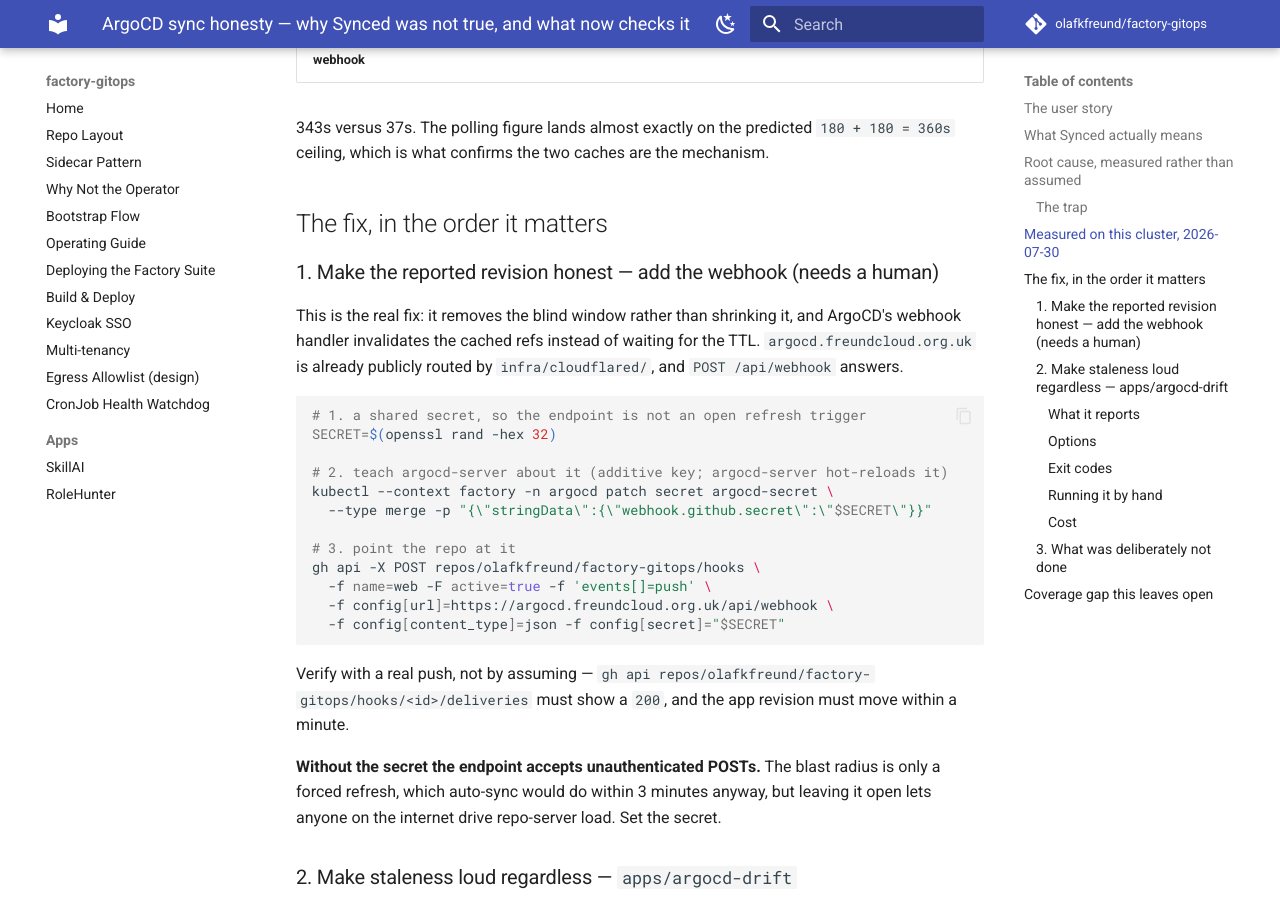
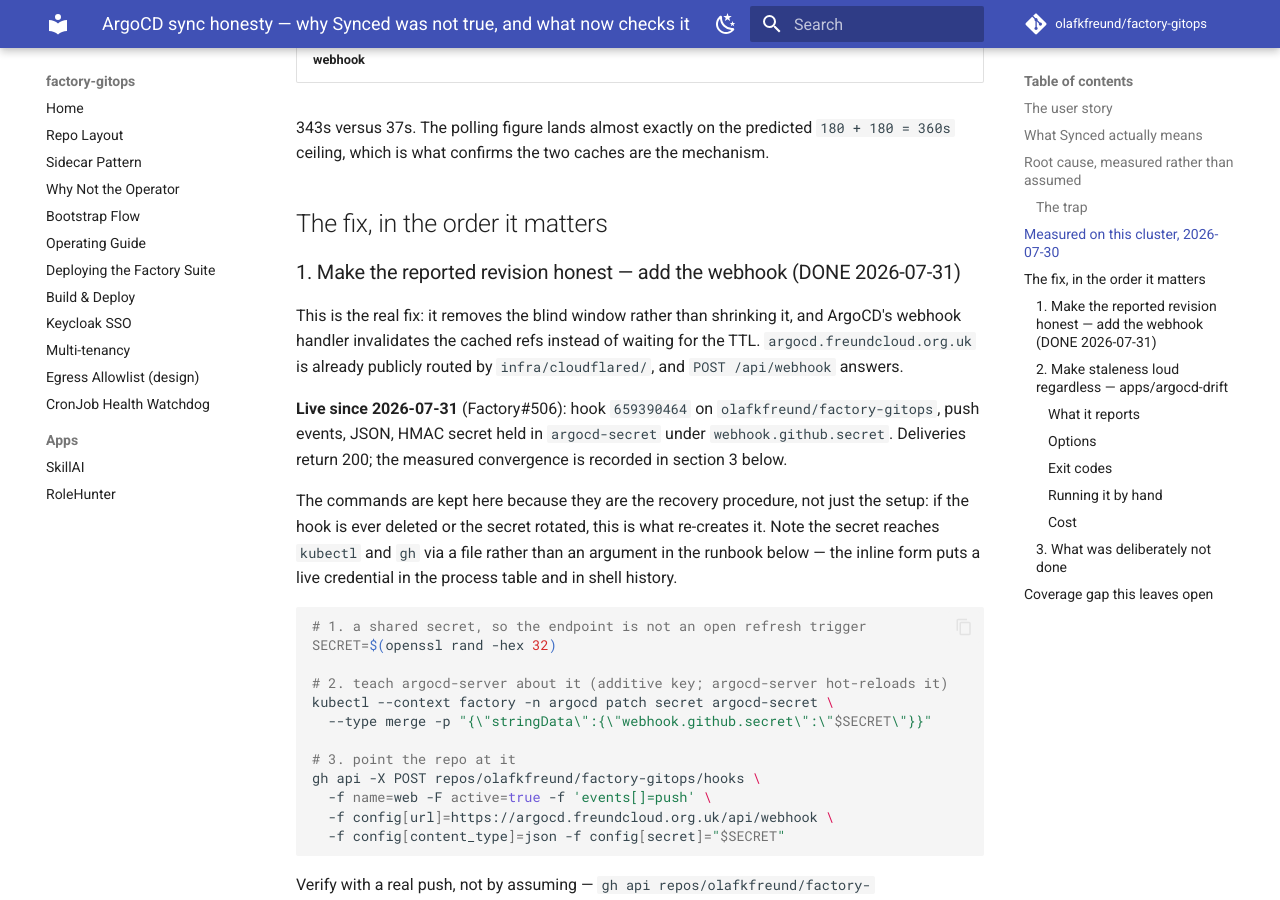
Before and after one commit to olafkfreund/factory-gitops, an MkDocs documentation site: the page built from docs/argocd-sync-honesty.md, in a window 1280 px wide and 900 px high, scrolled down 2048 px. Built offline with MkDocs 1.6.1 and Material for MkDocs 9.7.7, drawn with Linux system fonts in a browser that asks for light colours; comment, search, counter and statistics services are not loaded.

Commit message:
docs(argocd): the webhook is live — record the hook and the recovery procedure (Factory#506)
Hook 659390464 on olafkfreund/factory-gitops, push events, JSON, HMAC secret in
argocd-secret under webhook.github.secret. Pings deliver 200.

This commit doubles as the measurement: it is the first push with the webhook in
place, so the convergence it produces is the evidence for lowering
DRIFT_TOLERANCE_SECONDS.

Co-Authored-By: Claude Opus 5 (1M context) <noreply@anthropic.com>
Claude-Session: https://claude.ai/code/session_018wMFStFqdiP1CgrNwjcDje

````diff
--- a/docs/argocd-sync-honesty.md
+++ b/docs/argocd-sync-honesty.md
@@ -83,12 +83,23 @@ mechanism.
 
 ## The fix, in the order it matters
 
-### 1. Make the reported revision honest — add the webhook (needs a human)
+### 1. Make the reported revision honest — add the webhook (DONE 2026-07-31)
 
 This is the real fix: it removes the blind window rather than shrinking it, and
 ArgoCD's webhook handler invalidates the cached refs instead of waiting for the
 TTL. `argocd.freundcloud.org.uk` is already publicly routed by
 `infra/cloudflared/`, and `POST /api/webhook` answers.
+
+**Live since 2026-07-31** (Factory#506): hook `659390464` on
+`olafkfreund/factory-gitops`, push events, JSON, HMAC secret held in
+`argocd-secret` under `webhook.github.secret`. Deliveries return 200; the
+measured convergence is recorded in section 3 below.
+
+The commands are kept here because they are the recovery procedure, not just the
+setup: if the hook is ever deleted or the secret rotated, this is what re-creates
+it. Note the secret reaches `kubectl` and `gh` via a file rather than an argument
+in the runbook below — the inline form puts a live credential in the process
+table and in shell history.
 
 ```bash
 # 1. a shared secret, so the endpoint is not an open refresh trigger
````
